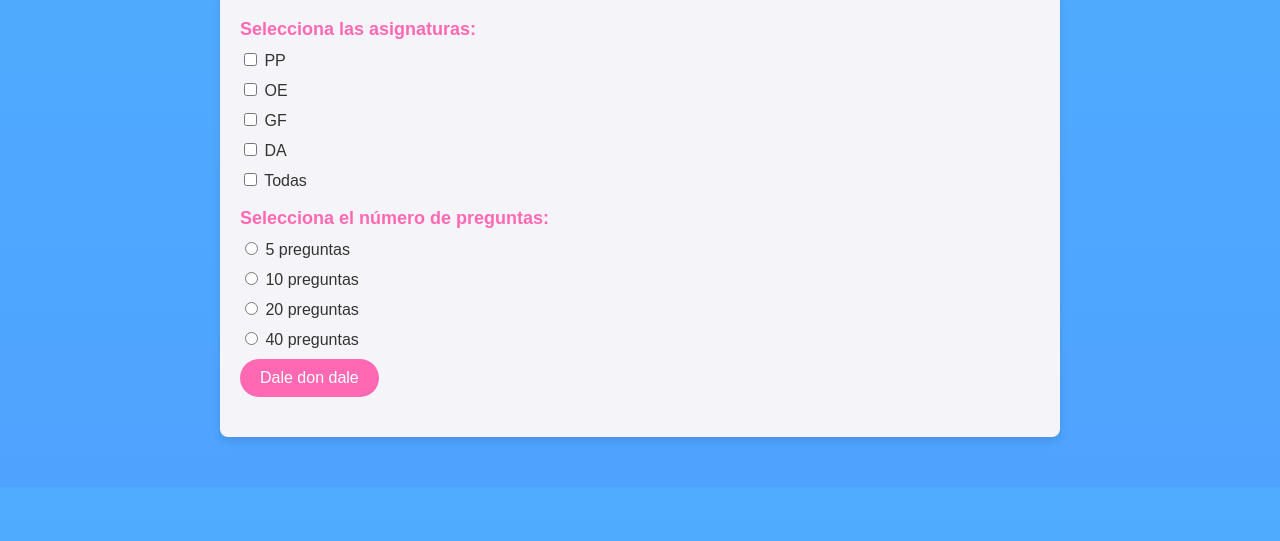
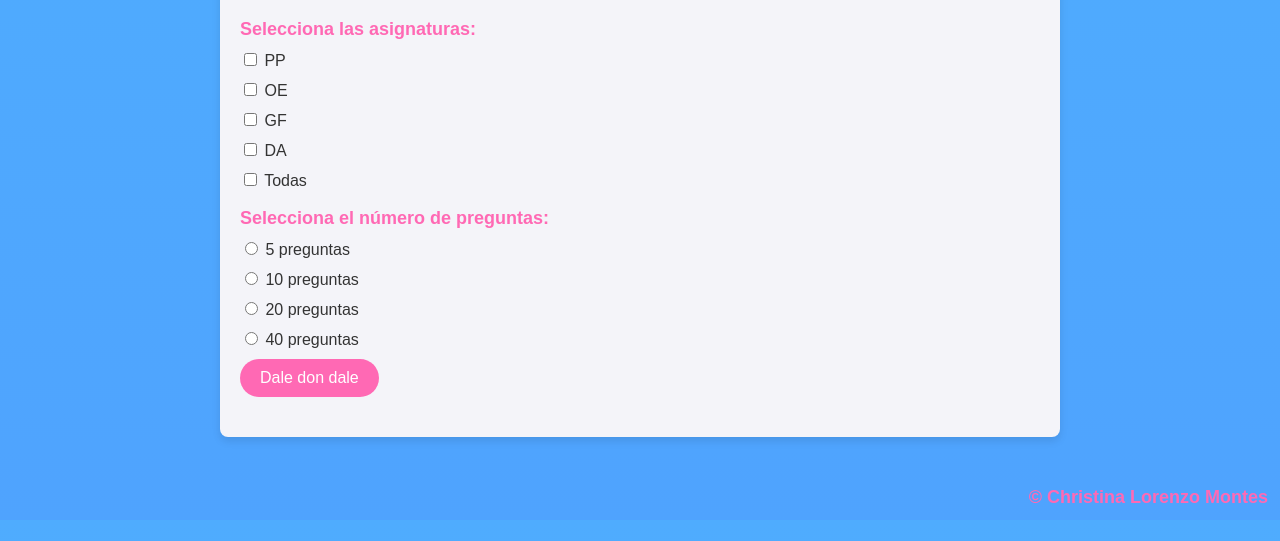
Before and after one commit to christinalorenzomontes/tests, a plain HTML site: page index.html in a window 1280 px wide. Shown: the part 131-672 px from the top of the page. Drawn offline with Linux system fonts and the light colour scheme.

Commit message:
add signature

```diff
--- a/index.html
+++ b/index.html
@@ -42,6 +42,7 @@
             <button onclick="window.location.reload()">¿Quieres más?</button>
         </div>
     </div>
+    <h3 class="signed">© Christina Lorenzo Montes</h3>
 
     <script src="script.js"></script>
 </body>
--- a/script.js
+++ b/script.js
@@ -112,7 +112,7 @@ function nextQuestion() {
         // Guardar como no respondida
         answeredQuestions.push({
             question: question.question,
-            userAnswer: "No respondida",
+            userAnswer: "No respondida.",
             correctAnswer: question.answer,
             isCorrect: false
         });
--- a/styles.css
+++ b/styles.css
@@ -119,3 +119,8 @@ label {
   display: block;
   margin-bottom: 20px;
 }
+
+.signed {
+  text-align: end;
+  margin: 12px;
+}
```
